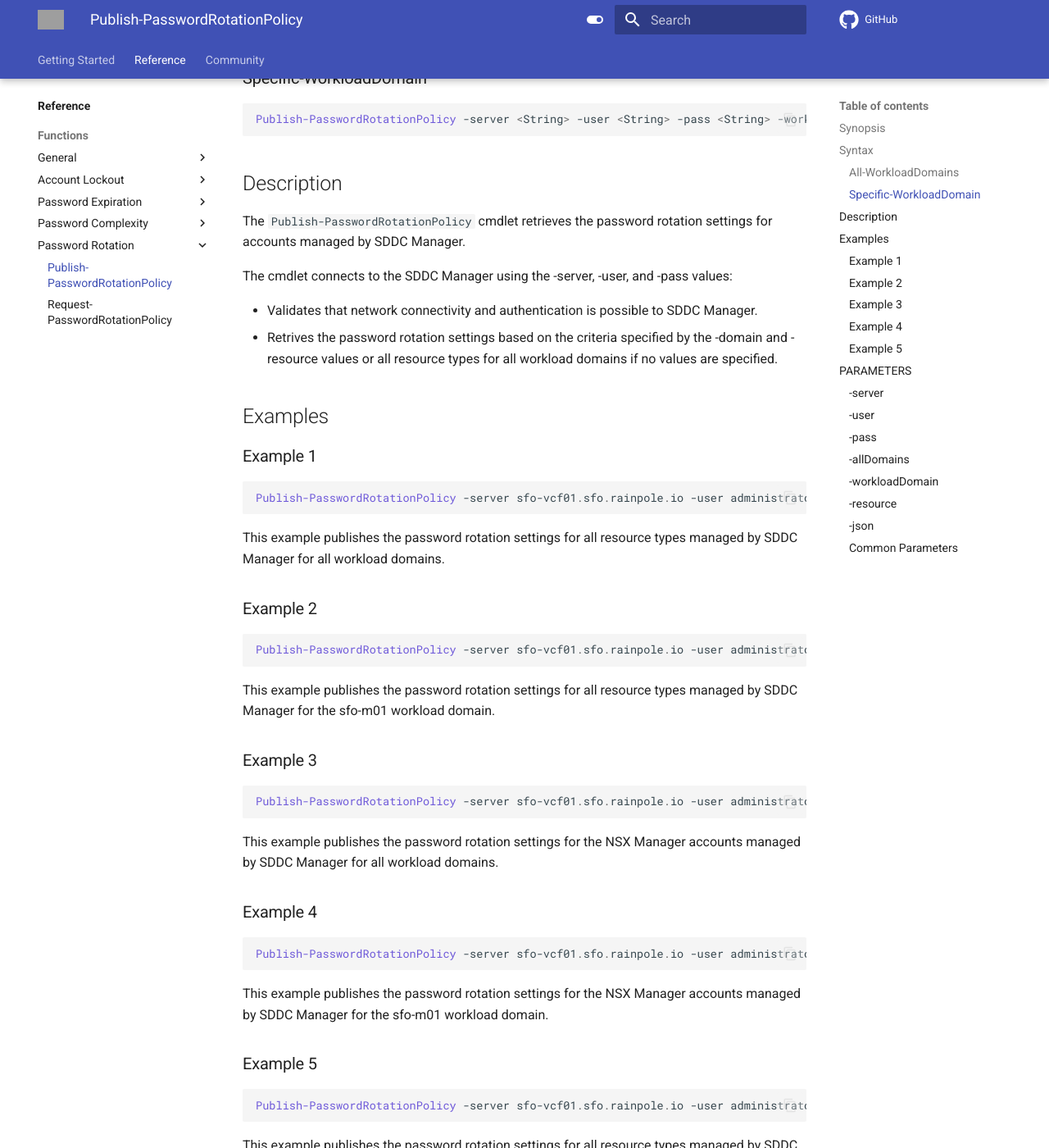
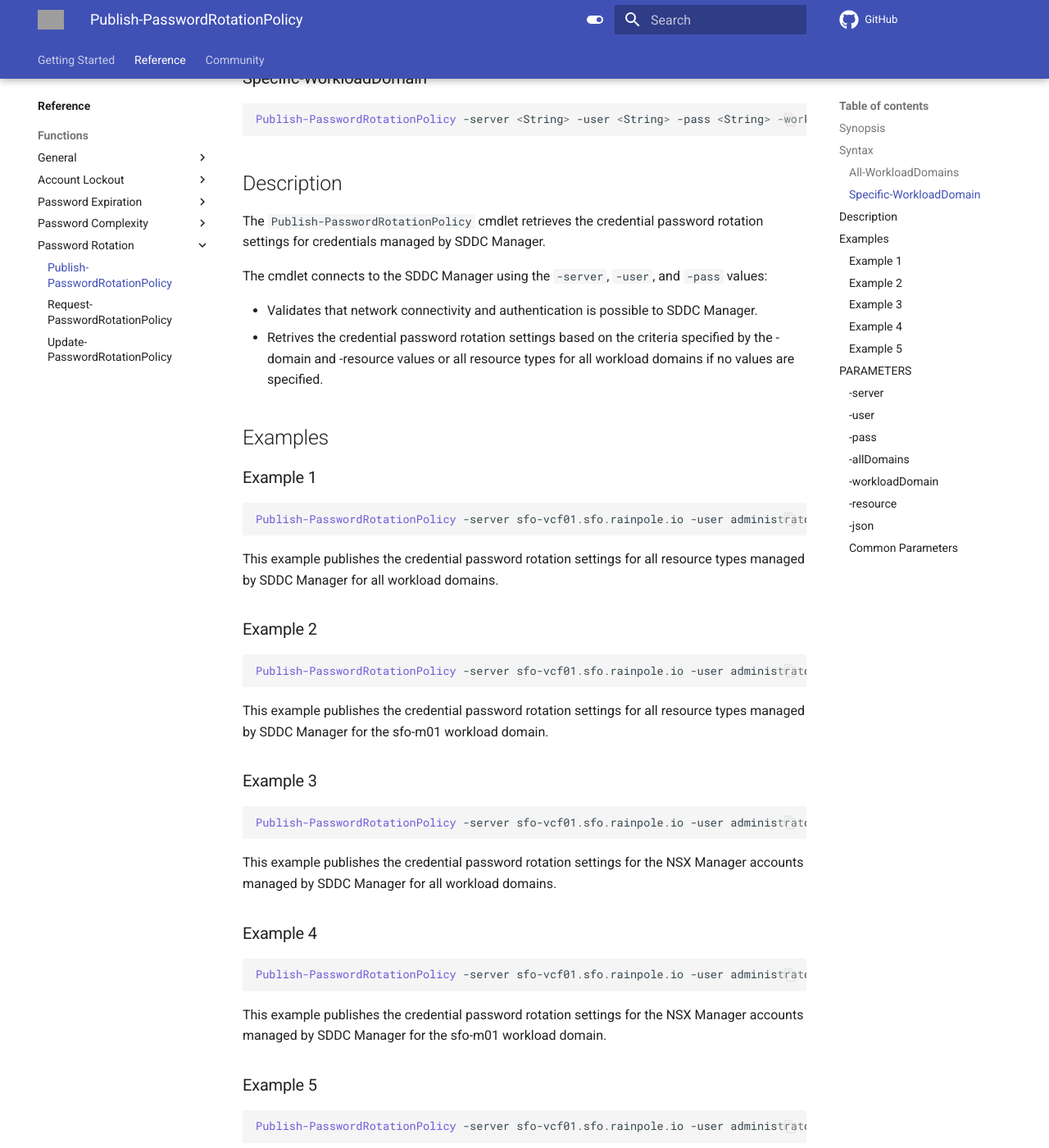
Before and after one commit to vmware/powershell-module-for-vmware-cloud-foundation-password-management, an MkDocs documentation site: the page built from docs/documentation/functions/Publish-PasswordRotationPolicy.md, in a window 1280 px wide and 1400 px high, scrolled down 459 px. Shown: the whole window at 82% size. Built offline with MkDocs 1.6.1 and Material for MkDocs 9.7.7, drawn with Linux system fonts in a browser that asks for light colours; comment, search, counter and statistics services are not loaded; the version menu is left out; some of the changed text lies outside the part shown; grey boxes are pictures that could not be loaded.

Commit message:
feat: add update password rotation cmdlet
- Added `Update-PasswordRotationPolicy` cmdlet to update the password rotation settings for credentials managed by SDDC Manager.
- Updated `PowerVCF` from v2.3.0 to v2.4.0.
- Updated module version and build to v1.450.1000.
- Updated `CHANGELOG.md`.

Ref: $104

Signed-off-by: Ryan Johnson <johnsonryan@vmware.com>

````diff
--- a/docs/documentation/functions/Publish-PasswordRotationPolicy.md
+++ b/docs/documentation/functions/Publish-PasswordRotationPolicy.md
@@ -2,7 +2,7 @@
 
 ## Synopsis
 
-Publishes the password rotation settings for accounts managed by SDDC Manager based on the resource type
+Publishes the credential password rotation settings for credentials managed by SDDC Manager based on the resource type
 for a specified workload domain.
 
 ## Syntax
@@ -21,12 +21,12 @@
 
 ## Description
 
-The `Publish-PasswordRotationPolicy` cmdlet retrieves the password rotation settings for accounts managed by SDDC Manager.
+The `Publish-PasswordRotationPolicy` cmdlet retrieves the credential password rotation settings for credentials managed by SDDC Manager.
 
-The cmdlet connects to the SDDC Manager using the -server, -user, and -pass values:
+The cmdlet connects to the SDDC Manager using the `-server`, `-user`, and `-pass` values:
 
 - Validates that network connectivity and authentication is possible to SDDC Manager.
-- Retrives the password rotation settings based on the criteria specified by the -domain and -resource values or all resource types for all workload domains if no values are specified.
+- Retrives the credential password rotation settings based on the criteria specified by the -domain and -resource values or all resource types for all workload domains if no values are specified.
 
 ## Examples
 
@@ -36,7 +36,7 @@
 Publish-PasswordRotationPolicy -server sfo-vcf01.sfo.rainpole.io -user administrator@vsphere.local -pass VMw@re1! -allDomains
 ```
 
-This example publishes the password rotation settings for all resource types managed by SDDC Manager for all workload domains.
+This example publishes the credential password rotation settings for all resource types managed by SDDC Manager for all workload domains.
 
 ### Example 2
 
@@ -44,7 +44,7 @@
 Publish-PasswordRotationPolicy -server sfo-vcf01.sfo.rainpole.io -user administrator@vsphere.local -pass VMw@re1! -workloadDomain sfo-m01
 ```
 
-This example publishes the password rotation settings for all resource types managed by SDDC Manager for the sfo-m01 workload domain.
+This example publishes the credential password rotation settings for all resource types managed by SDDC Manager for the sfo-m01 workload domain.
 
 ### Example 3
 
@@ -52,7 +52,7 @@
 Publish-PasswordRotationPolicy -server sfo-vcf01.sfo.rainpole.io -user administrator@vsphere.local -pass VMw@re1! -resource nsxManager
 ```
 
-This example publishes the password rotation settings for the NSX Manager accounts managed by SDDC Manager for all workload domains.
+This example publishes the credential password rotation settings for the NSX Manager accounts managed by SDDC Manager for all workload domains.
 
 ### Example 4
 
@@ -60,7 +60,7 @@
 Publish-PasswordRotationPolicy -server sfo-vcf01.sfo.rainpole.io -user administrator@vsphere.local -pass VMw@re1! -workloadDomain sfo-m01 -resource nsxManager
 ```
 
-This example publishes the password rotation settings for the NSX Manager accounts managed by SDDC Manager for the sfo-m01 workload domain.
+This example publishes the credential password rotation settings for the NSX Manager accounts managed by SDDC Manager for the sfo-m01 workload domain.
 
 ### Example 5
 
@@ -68,7 +68,7 @@
 Publish-PasswordRotationPolicy -server sfo-vcf01.sfo.rainpole.io -user administrator@vsphere.local -pass VMw@re1! -allDomains -json
 ```
 
-This example publishes the password rotation settings for all resource types managed by SDDC Manager for all workload domains in JSON format.
+This example publishes the credential password rotation settings for all resource types managed by SDDC Manager for all workload domains in JSON format.
 
 ## PARAMETERS
 
--- a/mkdocs.yml
+++ b/mkdocs.yml
@@ -237,6 +237,7 @@
     - Password Rotation:
       - Publish-PasswordRotationPolicy: documentation/functions/Publish-PasswordRotationPolicy.md
       - Request-PasswordRotationPolicy: documentation/functions/Request-PasswordRotationPolicy.md
+      - Update-PasswordRotationPolicy: documentation/functions/Update-PasswordRotationPolicy.md
 - Community:
   - community/index.md
   - Contributing: community/contributing.md
````
Also changed, not shown: CHANGELOG.md (+14 -2 lines), docs/documentation/functions/Request-PasswordRotationPolicy.md (+8 -8 lines), docs/documentation/functions/Update-PasswordRotationPolicy.md (added, +205 -0 lines), 3 other files.
